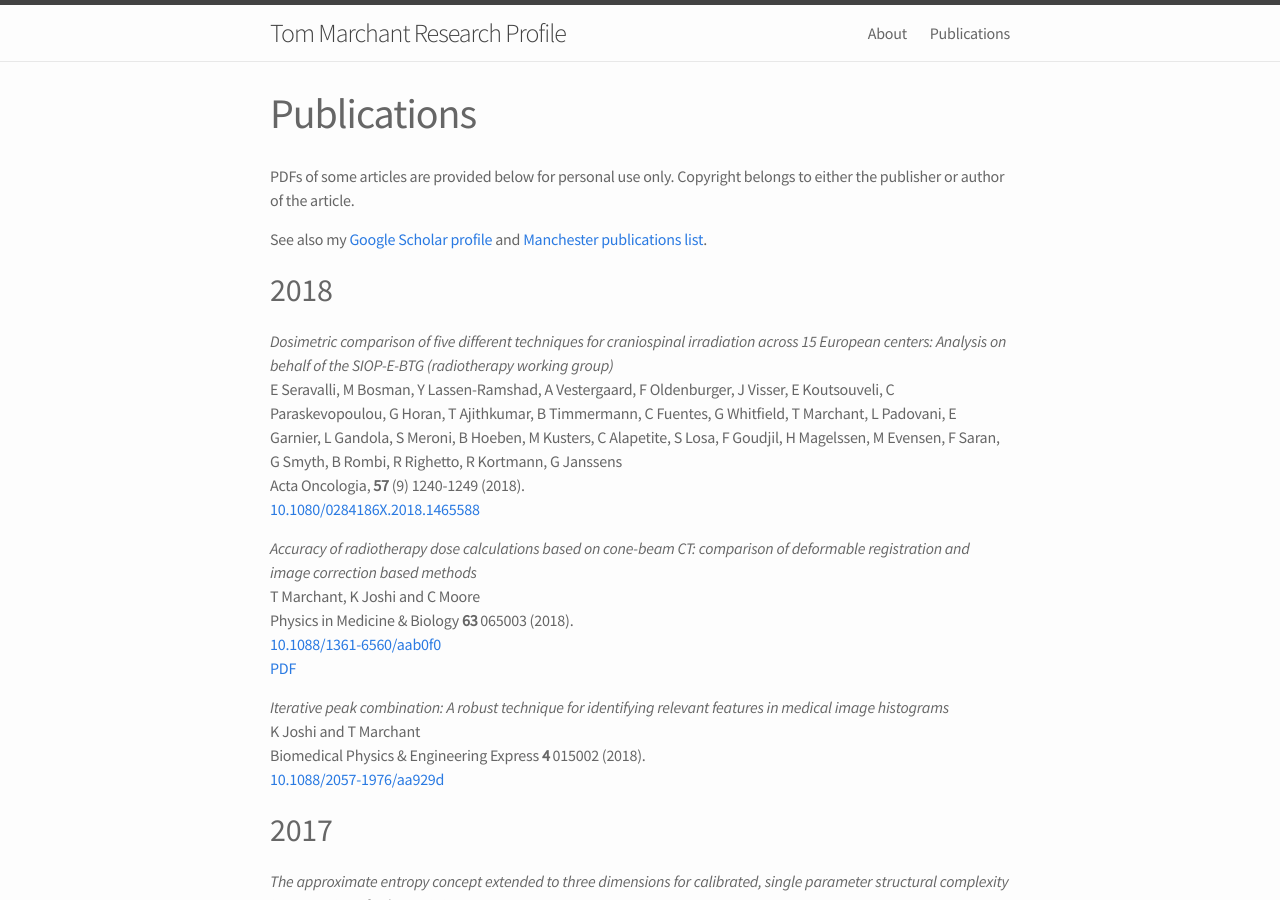
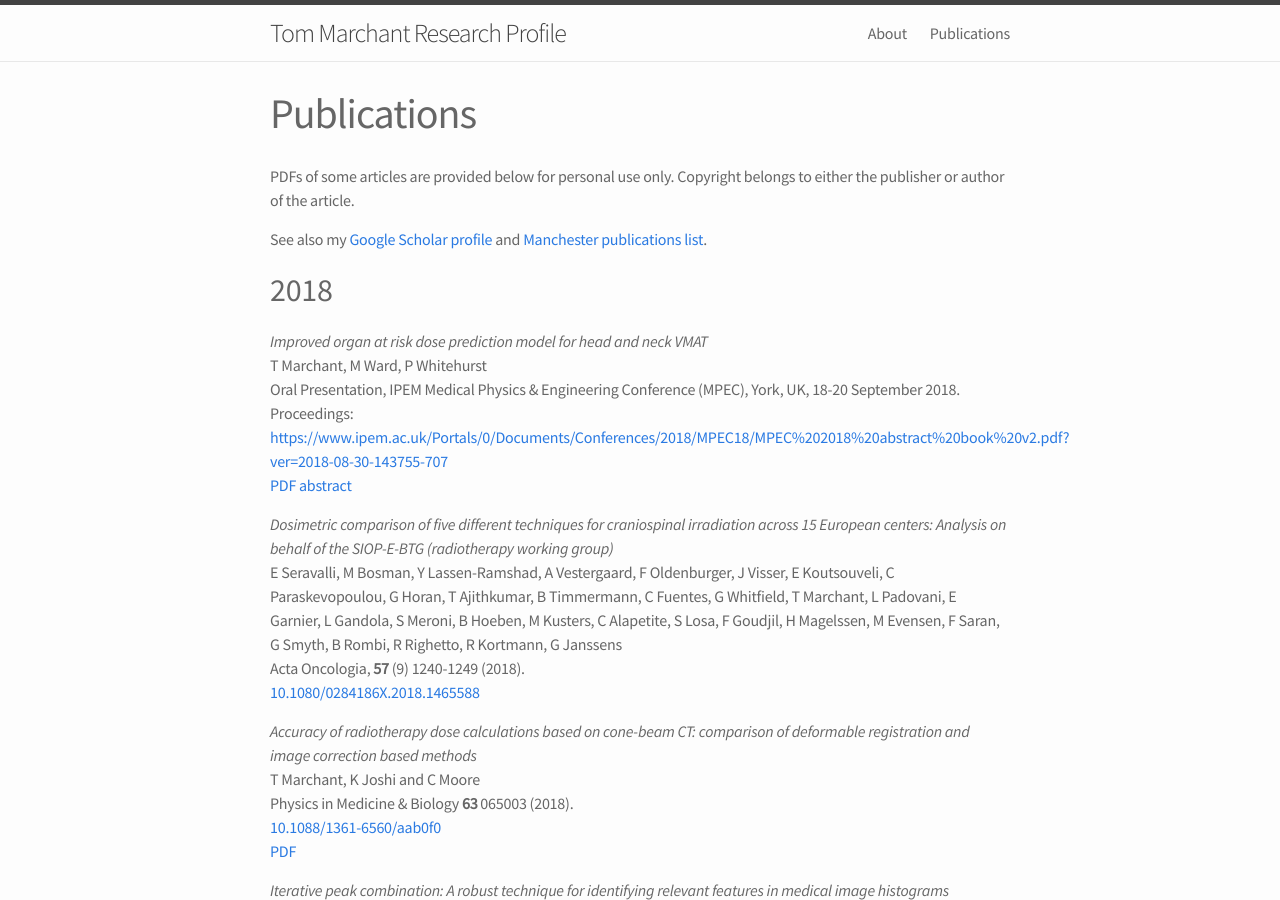
Before and after one commit to temarchant/researchprofile, a Jekyll site: the page built from 02_publications.md, in a window 1280 px wide and 900 px high. Built offline with Jekyll 4.4.1, drawn with Linux system fonts in a browser that asks for light colours.

Commit message:
Add MPEC 2018 talk. Remove reference to DT group on About page

```diff
--- a/02_publications.md
+++ b/02_publications.md
@@ -13,6 +13,13 @@ list](https://www.research.manchester.ac.uk/portal/en/researchers/thomas-marchan
 
 2018
 ----
+
+*Improved organ at risk dose prediction model for head and neck VMAT*
+T Marchant, M Ward, P Whitehurst
+Oral Presentation, IPEM Medical Physics & Engineering Conference (MPEC),
+York, UK, 18-20 September 2018.
+Proceedings: <https://www.ipem.ac.uk/Portals/0/Documents/Conferences/2018/MPEC18/MPEC%202018%20abstract%20book%20v2.pdf?ver=2018-08-30-143755-707>
+[PDF abstract]({{ site.baseurl }}/assets/pdf/MPEC_2018_abstract.pdf)
 
 *Dosimetric comparison of five different techniques for craniospinal
 irradiation across 15 European centers: Analysis on behalf of the SIOP-E-BTG
```
Also changed, not shown: 01_about.md (+1 -1 lines), 1 other file.
